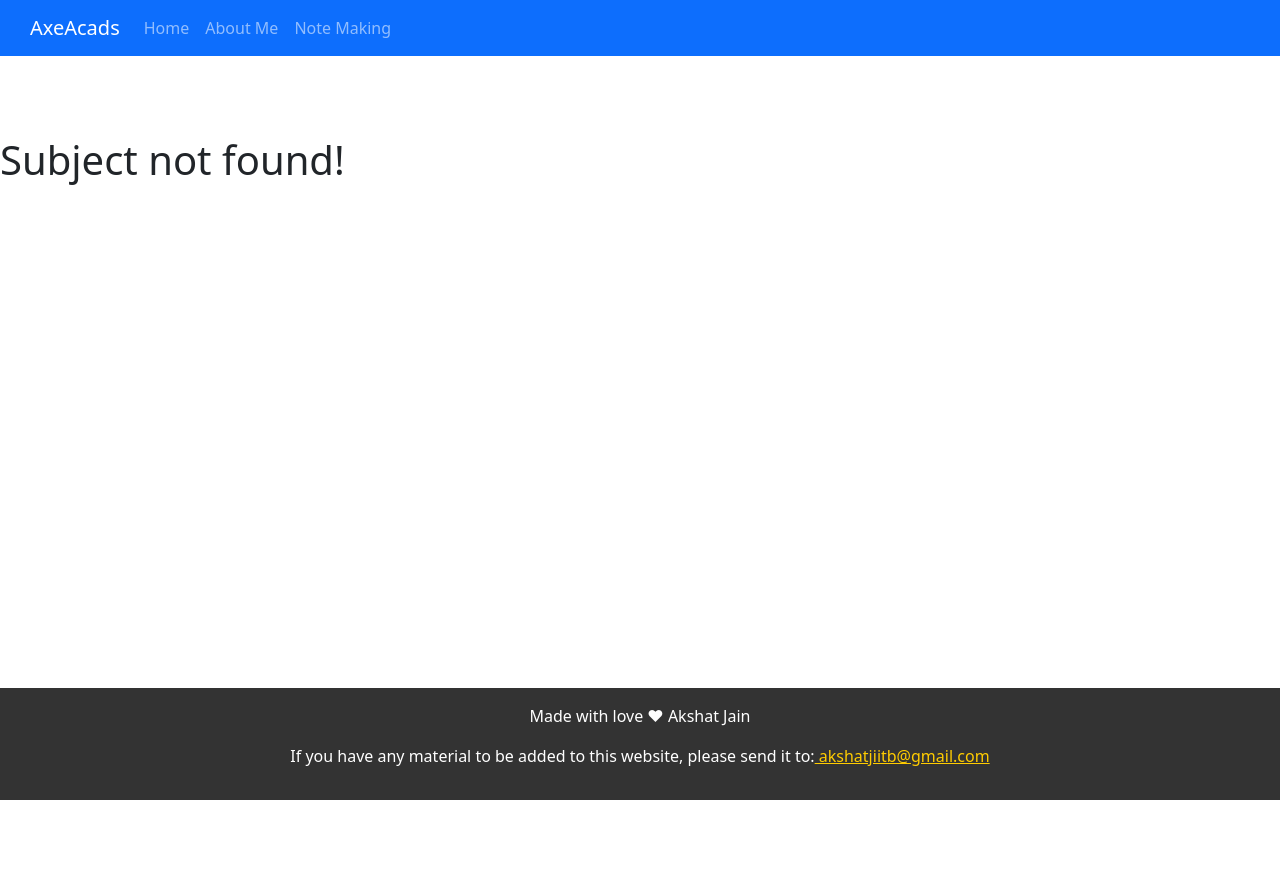
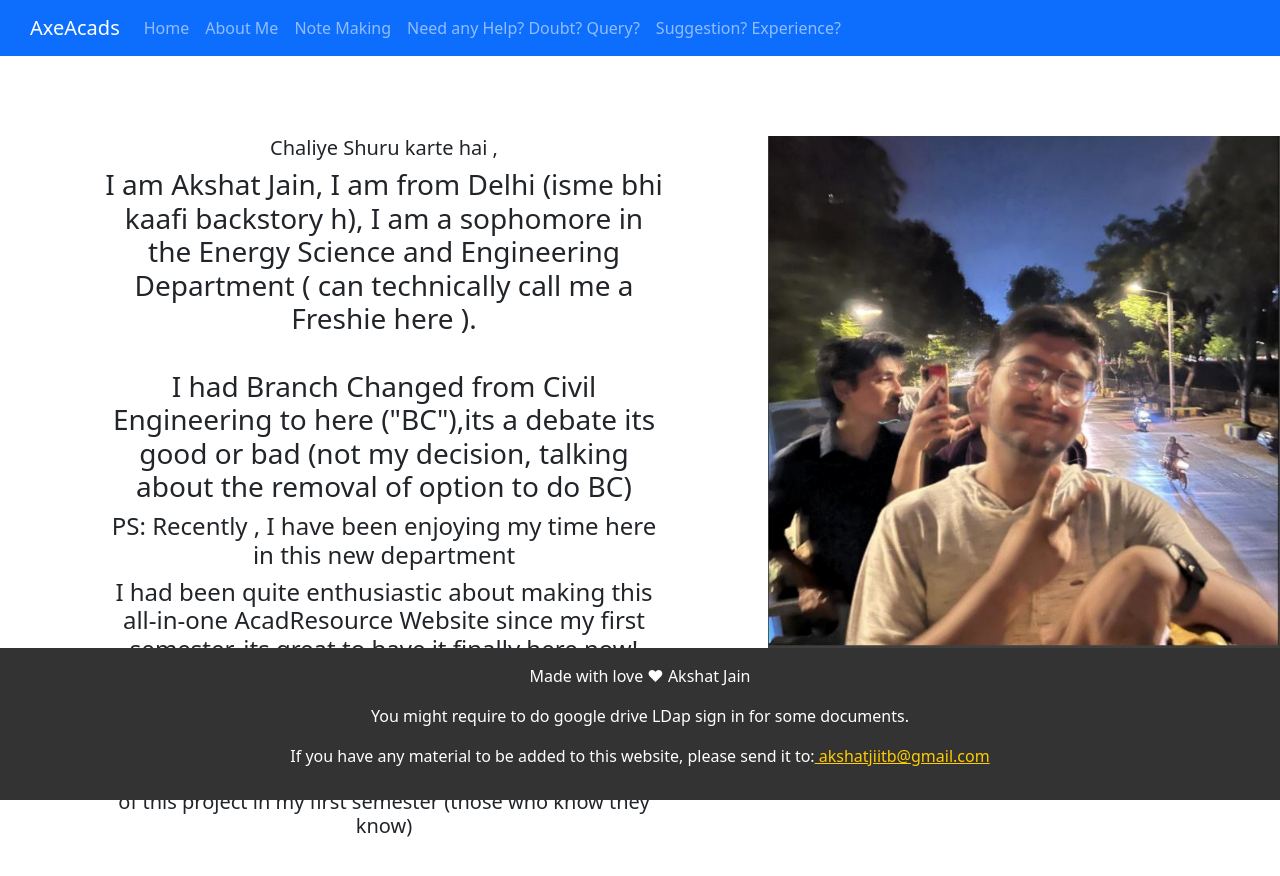
Before and after one commit to akshat1423/AxeAcads, a React (Create React App) app: page /about in a window 1280 px wide. Before the commit this address had no page. Shown: the top 876 px of the page. Before the commit the page ends 800 px from the top, so only its background shows below. Built offline with nearby package versions, Linux system fonts and the light colour scheme.

Commit message:
Forms added, things restuctured

```diff
--- a/src/App.js
+++ b/src/App.js
@@ -4,16 +4,23 @@ import HomePage from './Components/HomePage';
 import CoursesPage from './Components/CoursesPage';
 import Footer from './Components/Footer';
 import CourseDetail from './Components/CourseDetail';
+import HelpForm from './Components/HelpForm';
+import About from './Components/About';
+import Suggestion from './Components/Suggestion';
 
 function App() {
   return (
     <Router>
+
       <Header />
       <div style={{ paddingTop: '80px' }}>
         <Routes>
         <Route path="/" element={<HomePage />} />
         <Route path="/:subject" element={<CoursesPage />} />
         <Route path="/:subject/:course" element={<CourseDetail />} />
+        <Route path="/help" element={<HelpForm />} />
+        <Route path="/suggestion" element={<Suggestion />} />
+        <Route path="/about" element={<About />} />
         </Routes>
       </div>
       <Footer/>
--- /dev/null
+++ b/src/Components/About.js
@@ -0,0 +1,26 @@
+import React from 'react';
+import { Link } from 'react-router-dom';
+import Me from './Me.PNG';
+
+const About = () => {
+  return (
+ <>
+ <div style={{ display: 'flex', justifyContent: 'space-between', marginBottom:'15%' }}>
+      <div style={{ width: '60%' }}>
+ <h5 align="center" style={{whiteSpace: 'pre-line', marginLeft:"13%", marginRight:"13%"}}>Chaliye Shuru karte hai , </h5>
+ <h3 align="center" style={{whiteSpace: 'pre-line', marginLeft:"13%", marginRight:"13%"}}>I am Akshat Jain, I am from Delhi (isme bhi kaafi backstory h), I am a sophomore in the Energy Science and Engineering Department ( can technically call me a Freshie here ). {'\n'}{'\n'} I had Branch Changed from Civil Engineering to here ("BC"),its a debate its good or bad (not my decision, talking about the removal of option to do BC)</h3>
+ <h4 align="center" style={{whiteSpace: 'pre-line', marginLeft:"13%", marginRight:"13%"}}>PS: Recently , I have been enjoying my time here in this new department </h4>
+ <h4 align="center" style={{whiteSpace: 'pre-line', marginLeft:"13%", marginRight:"13%"}}>I had been quite enthusiastic about making this all-in-one AcadResource Website since my first semester, its great to have it finally here now!</h4>
+ <h4 align="center" style={{whiteSpace: 'pre-line', marginLeft:"13%", marginRight:"13%"}}>If you have any suggestions or want to share any of you expereince you can put that on the <Link className="nav-link" style={{ display:"inline", textDecoration:"Underline"}} to="/suggestion">form</Link> or e-mail me.</h4>
+ <h5 align="center" style={{whiteSpace: 'pre-line', marginLeft:"13%", marginRight:"13%"}}>Its a story in itself of how this idea came and why I thought of this project in my first semester (those who know they know)</h5>
+
+      </div>
+      <div style={{ width: '40%' }}>
+        <img src={Me} alt="Description" style={{ maxWidth: '100%' }} />
+      </div>
+    </div>
+<></></>
+  );
+};
+
+export default About;
--- a/src/Components/Footer.js
+++ b/src/Components/Footer.js
@@ -13,6 +13,7 @@ const Footer = () => {
       zIndex: 100,
     }}>
       <p>Made with love ♥ Akshat Jain</p>
+      <p>You might require to do google drive LDap sign in for some documents.</p>
       <p>If you have any material to be added to this website, please send it to:
         <a href="mailto:akshatjiitb@gmail.com" style={{color: '#ffcc00'}}>  akshatjiitb@gmail.com</a>
       </p>
--- a/src/Components/Header.js
+++ b/src/Components/Header.js
@@ -41,10 +41,16 @@ const Header = () => {
             <Link className="nav-link" to="/">Home</Link>
           </li>
           <li className="nav-item">
-            <Link className="nav-link" to="/about-me">About Me</Link>
+            <Link className="nav-link" to="/about">About Me</Link>
           </li>
           <li className="nav-item">
             <Link className="nav-link" to="https://akshat1423.github.io/diary/">Note Making</Link>
+          </li>
+          <li className="nav-item">
+            <Link className="nav-link" to="/help">Need any Help? Doubt? Query?</Link>
+          </li>
+          <li className="nav-item">
+            <Link className="nav-link" to="/suggestion">Suggestion? Experience? </Link>
           </li>
         </ul>
       </div>
--- /dev/null
+++ b/src/Components/HelpForm.js
@@ -0,0 +1,14 @@
+import React from 'react';
+import { Link } from 'react-router-dom';
+
+const Header = () => {
+  return (
+ <>
+ <h3 align="center" style={{marginLeft:"20%", marginRight:"20%"}}>You can ask you doubts here in this Form , I will try my best to help you with your query in the minimum time possible using the help of the suitable experienced person.</h3>
+ <div style={{ display: 'flex', justifyContent: 'center', alignItems: 'center', height: '100vh' ,marginBottom:'200px'}}>
+    <iframe style={{}} src="https://docs.google.com/forms/d/e/1FAIpQLSeyMR9PhanIK-RbaixKa5kZnORNB7Z0TqMgX6R_YKLblj71jQ/viewform?embedded=true" width="640" height="605" frameborder="0" marginheight="20" marginwidth="0">Loading…</iframe>
+ </div></>
+  );
+};
+
+export default Header;
--- a/src/Components/SubjectBox.js
+++ b/src/Components/SubjectBox.js
@@ -13,6 +13,7 @@ const styles = {
     backgroundSize: 'cover',
     backgroundPosition: 'center',
     borderRadius: '10px',
+    backgroundColor:"Blue",
     cursor: 'pointer',
   },
   overlay: {
--- /dev/null
+++ b/src/Components/Suggestion.js
@@ -0,0 +1,14 @@
+import React from 'react';
+import { Link } from 'react-router-dom';
+
+const Help = () => {
+  return (
+ <>
+ <h3 align="center" style={{marginLeft:"20%", marginRight:"20%"}}>Share your Suggestions about the website or your experience till now in 1st Year , no details of you are being captured in this form.  If any other senior you can also fill this form 👀.</h3>
+ <div style={{ display: 'flex', justifyContent: 'center', alignItems: 'center', height: '100vh' ,marginBottom:'200px'}}>
+    <iframe style={{}} src="https://docs.google.com/forms/d/e/1FAIpQLSfyO4fTD0WWjLsFiCgbQ3PA25YvN5-ef2xkcWNBXoMKG1sYSQ/viewform?embedded=true" width="640" height="605" frameborder="0" marginheight="20" marginwidth="0">Loading…</iframe>
+ </div></>
+  );
+};
+
+export default Help;
```
Also changed, not shown: public/Me.PNG (added), src/Components/Me.PNG (added).
